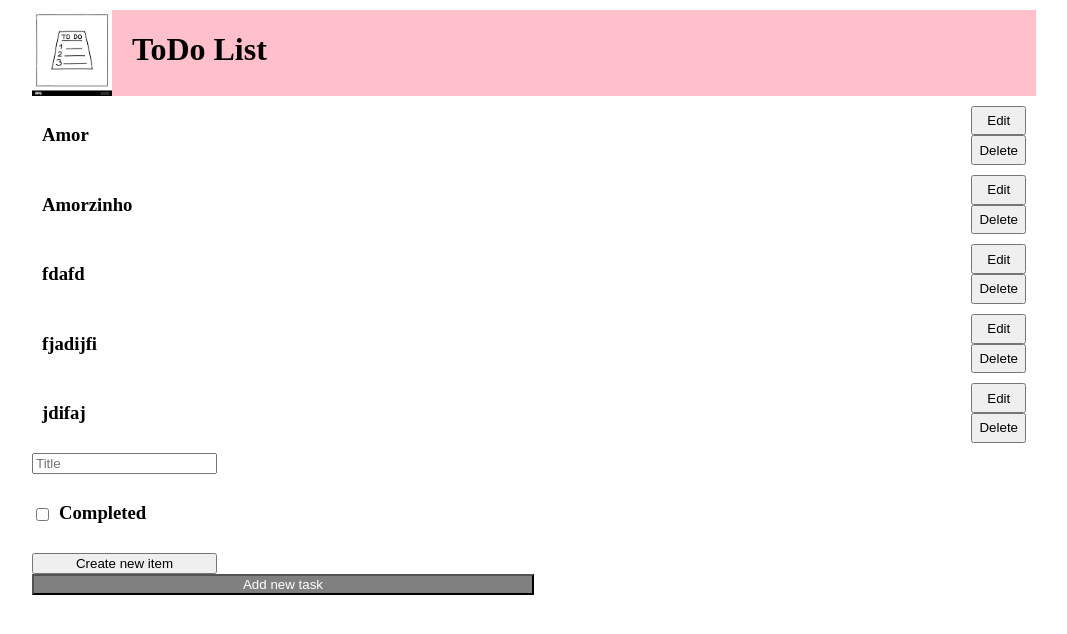
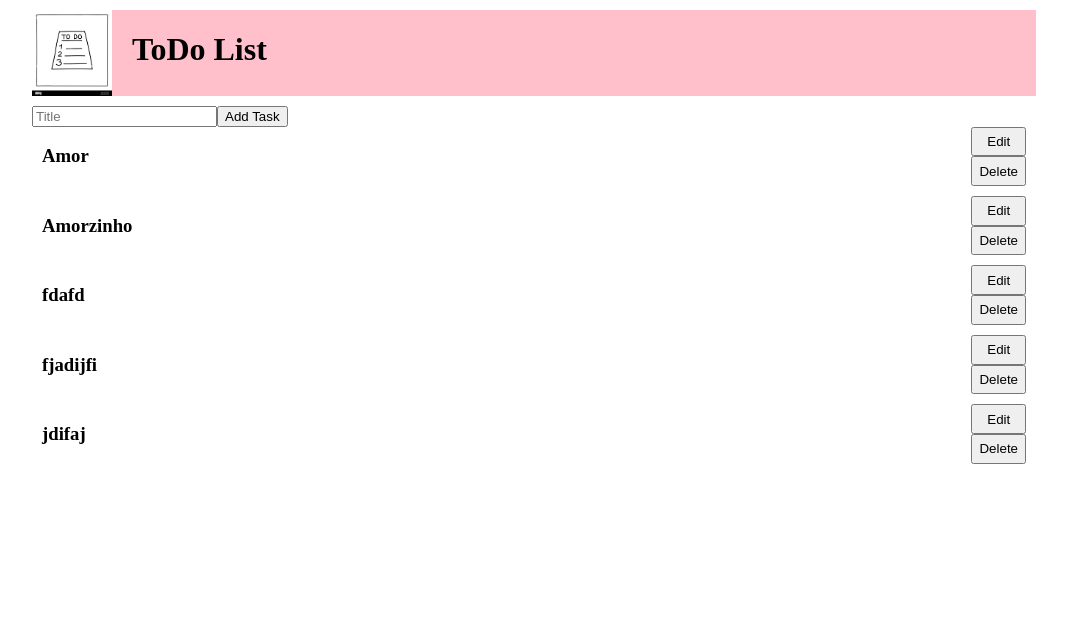
Before and after one commit to jordanaluft/toDoList, a React (Create React App) app in the folder frontend/: page / in a window 1280 px wide. Shown: the top 634 px of the page, without its empty margins (106-1173 px from the left). Built offline with nearby package versions, Linux system fonts and the light colour scheme.

Commit message:
reorganized form

```diff
--- a/frontend/src/App.js
+++ b/frontend/src/App.js
@@ -15,13 +15,10 @@ function App() {
   return (
     <div>
         <Header />
+        <Form />
         <section>
           {dataElements}
         </section>
-        <Form />
-        <button className='app--new-button'>
-          Add new task
-         </button>
     </div>
     )
 }
--- a/frontend/src/components/Form.js
+++ b/frontend/src/components/Form.js
@@ -7,12 +7,8 @@ function Form(){
                 type="text"
                 placeholder='Title'
             />
-            <div className='form--completed'>
-                <input className='form--checkbox' type="checkbox"/>
-                <h3>Completed </h3>
-            </div>
-            <button>
-                Create new item
+            <button type='submit'>
+                Add Task
             </button>
         </div>
         )
--- a/frontend/src/index.css
+++ b/frontend/src/index.css
@@ -19,20 +19,14 @@ body {
 }
 
 .form {
+  align-items: center;
+}
+
+.form--inputs {
+  margin-top: 10px;
   max-width: 1px;
   display: grid;
   gap: 10px;
-
-}
-
-.form--completed {
-  display:flex;
-  align-items: center;
-}
-
-.form--checkbox {
-  margin-top: 5px;
-  margin-right: 10px;
 }
 
 .list--buttons {
@@ -46,9 +40,3 @@ body {
   margin-left: 10px;
   margin-right: 10px;
 }
-
-.app--new-button {
-  background-color: gray;
-  color: white;
-  width: 50%;
-}
```
